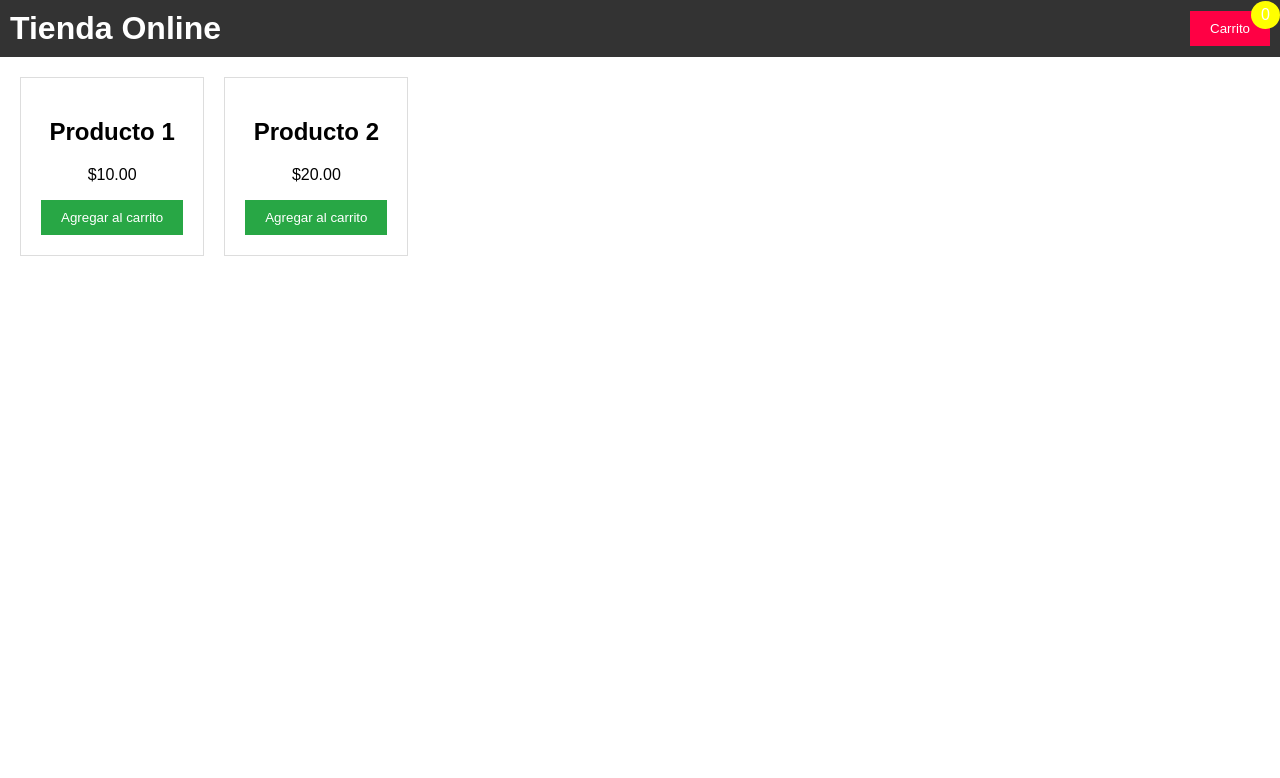
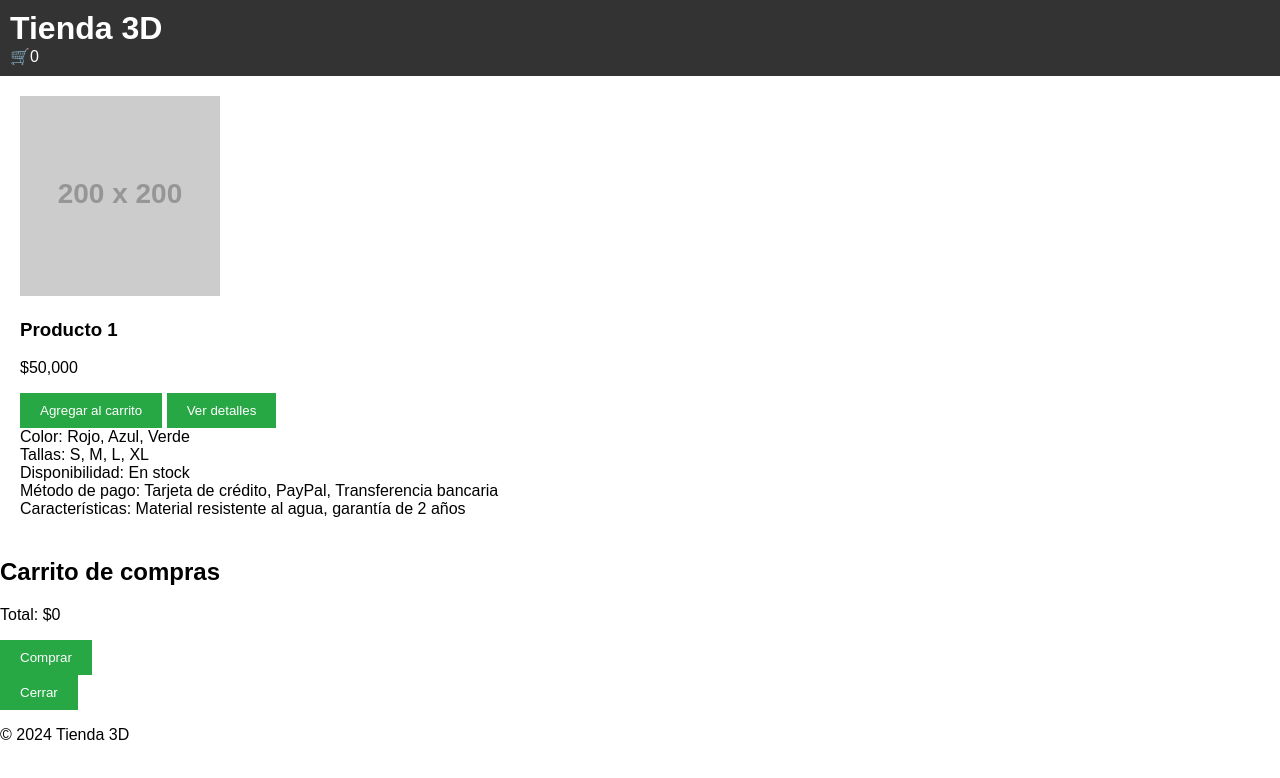
Before and after one commit to yirman2024/variedadesexpress, a plain HTML site: page index.html in a window 1280 px wide. Drawn offline with Linux system fonts and the light colour scheme; placeholder pictures from the web are drawn by us.

Commit message:
Update index.html

```diff
--- a/index.html
+++ b/index.html
@@ -1,35 +1,64 @@
 <!DOCTYPE html>
-<html lang="en">
+<html lang="es">
 <head>
     <meta charset="UTF-8">
     <meta name="viewport" content="width=device-width, initial-scale=1.0">
-  <title>Tienda Online</title>
+    <title>Tienda Online 3D</title>
     <link rel="stylesheet" href="styles.css">
 </head>
 <body>
     <header>
-    <h1>Tienda Online</h1>
-    <div class="cart-container">
-      <button class="cart-button" onclick="openCartSummary()">Carrito</button>
-      <span id="cart-count">0</span>
+        <div class="navbar">
+            <h1>Tienda 3D</h1>
+            <div class="cart-icon" onclick="toggleCart()">
+                🛒<span id="cart-notification" class="notification">0</span>
+            </div>
         </div>
     </header>
 
     <main>
-    <div class="product-list">
-      <div class="product">
-        <h2>Producto 1</h2>
-        <p>$10.00</p>
-        <button onclick="addToCart('Producto 1', 10.00)">Agregar al carrito</button>
+        <div class="product-grid">
+            <div class="product-card">
+                <img src="https://via.placeholder.com/200" alt="Producto 1">
+                <h3>Producto 1</h3>
+                <p class="price">$50,000</p>
+                <button class="add-to-cart">Agregar al carrito</button>
+                <button class="details-btn">Ver detalles</button>
+                <div class="details">
+                    <div class="details-content">
+                        <span class="details-title">Color:</span> Rojo, Azul, Verde
                     </div>
-      <div class="product">
-        <h2>Producto 2</h2>
-        <p>$20.00</p>
-        <button onclick="addToCart('Producto 2', 20.00)">Agregar al carrito</button>
+                    <div class="details-content">
+                        <span class="details-title">Tallas:</span> S, M, L, XL
                     </div>
-      <!-- Agrega más productos aquí -->
+                    <div class="details-content">
+                        <span class="details-title">Disponibilidad:</span> En stock
+                    </div>
+                    <div class="details-content">
+                        <span class="details-title">Método de pago:</span> Tarjeta de crédito, PayPal, Transferencia bancaria
+                    </div>
+                    <div class="details-content">
+                        <span class="details-title">Características:</span> Material resistente al agua, garantía de 2 años
+                    </div>
+                </div>
+            </div>
+            <!-- Agrega más productos aquí si es necesario -->
         </div>
     </main>
+
+    <div id="cart" class="cart">
+        <h2>Carrito de compras</h2>
+        <div class="cart-content">
+            <ul id="cart-items"></ul>
+            <p>Total: <span id="cart-total">$0</span></p>
+            <button class="checkout-btn" onclick="openCheckout()">Comprar</button>
+        </div>
+        <button class="close-cart-btn" onclick="toggleCart()">Cerrar</button>
+    </div>
+
+    <footer>
+        <p>&copy; 2024 Tienda 3D</p>
+    </footer>
 
     <script src="script.js"></script>
 </body>
```
Lines whose indentation alone changed are shown as unchanged.
